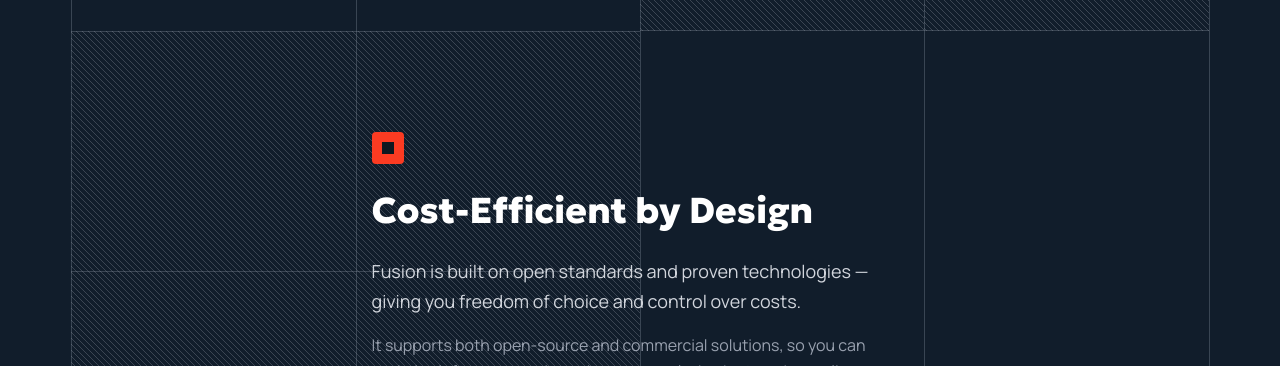
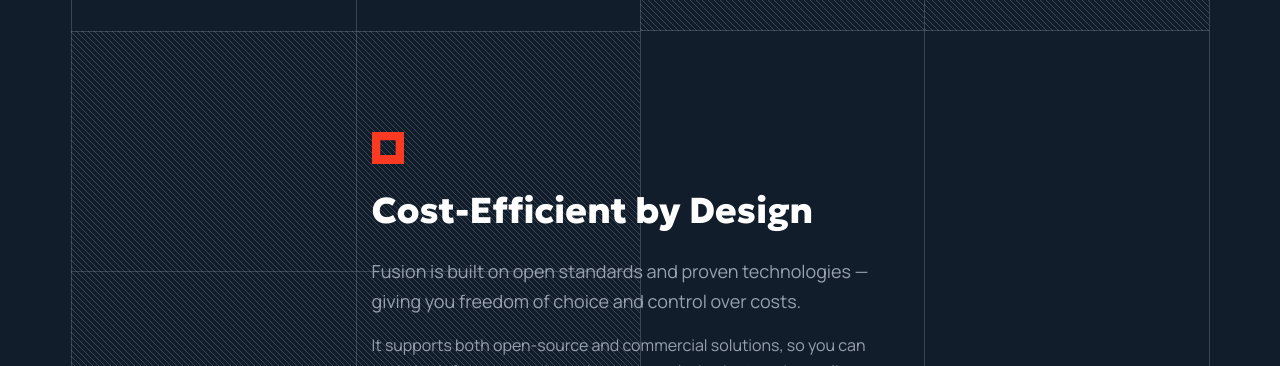
Before and after one commit to abdullah-fareed1/synergic, a Next.js app: page /fusionmesh in a window 1280 px wide. Shown: the part 2380-2746 px from the top of the page. Built offline with nearby package versions, Linux system fonts and the light colour scheme.

Commit message:
QA: Fusionmesh page

```diff
--- a/app/fusionmesh/sections/WhyFusionMeshSection.tsx
+++ b/app/fusionmesh/sections/WhyFusionMeshSection.tsx
@@ -109,15 +109,11 @@ const MobileFeatureCard: React.FC<FeatureCardProps> = ({
   description,
 }) => (
   <div className="border-t border-b border-gray-400/30 py-8 -mx-6 px-6">
-    <div className="flex gap-4">
-      <div className="shrink-0">
-        <img src={icon} alt={title} className="w-10 h-10 opacity-70" />
-      </div>
-      <div>
-        <h3 className="text-lg font-bold text-white mb-2">{title}</h3>
-        <p className="text-gray-300 text-sm leading-relaxed">{description}</p>
-      </div>
+    <div className="mb-4">
+      <img src={icon} alt={title} className="w-10 h-10 opacity-70" />
     </div>
+    <h3 className="text-lg font-bold text-gray-300 mb-2">{title}</h3>
+    <p className="text-gray-400 text-sm leading-relaxed">{description}</p>
   </div>
 );
 
@@ -214,14 +210,12 @@ const WhyFusionMeshSection = () => {
           <div className="h-full flex items-center" style={{ marginLeft: '27.78%', marginRight: '5.56%' }}>
             <div className="pointer-events-auto p-4" style={{ maxWidth: '66.66%' }}>
               <div className="mb-6">
-                <div className="w-8 h-8 bg-[#FB3B22] rounded-sm flex items-center justify-center">
-                  <div className="w-3 h-3 bg-[#0D1821]"></div>
-                </div>
+                <img src="/icons/red-cube.svg" alt="Cost Efficient" className="w-8 h-8" />
               </div>
               <h2 className="text-4xl font-extrabold text-white mb-6 leading-tight">
                 {sectionContent.costEfficient.title}
               </h2>
-              <p className="text-gray-300 text-lg leading-relaxed mb-4">
+              <p className="text-gray-400 text-lg leading-relaxed mb-4">
                 {sectionContent.costEfficient.description}
               </p>
               <p className="text-gray-400 text-base leading-relaxed">
@@ -250,9 +244,7 @@ const WhyFusionMeshSection = () => {
 
           <div className="pt-8">
             <div className="mb-6">
-              <div className="w-8 h-8 bg-[#FB3B22] rounded-sm flex items-center justify-center">
-                <div className="w-3 h-3 bg-[#0D1821]"></div>
-              </div>
+              <img src="/icons/red-cube.svg" alt="Cost Efficient" className="w-8 h-8" />
             </div>
             <h2 className="text-3xl font-extrabold text-white mb-4">
               {sectionContent.costEfficient.title}
```
Also changed, not shown: public/icons/red-cube.svg (added).
